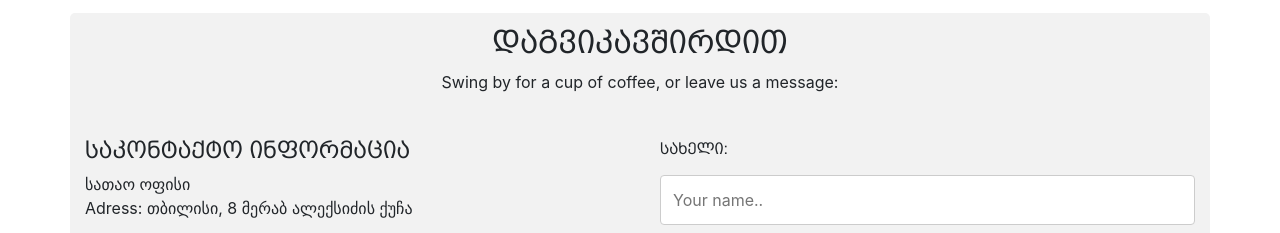
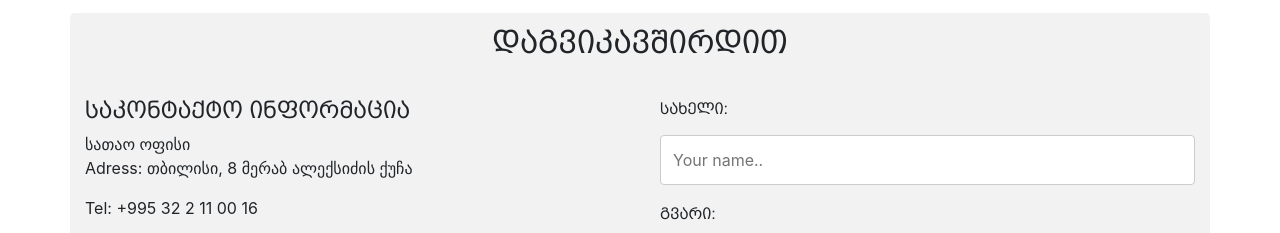
Before and after one commit to andriashvili/AMPost, a plain HTML site: page contact.html in a window 1280 px wide. Shown: the part 384-617 px from the top of the page. Drawn offline with nearby package versions, Linux system fonts and the light colour scheme.

Commit message:
text change

```diff
--- a/contact.html
+++ b/contact.html
@@ -40,7 +40,6 @@
 <div class="container">
   <div style="text-align:center">
     <h2 class="text1">დაგვიკავშირდით</h2>
-    <p>Swing by for a cup of coffee, or leave us a message:</p>
   </div>
   <div class="row">
     <div class="column">
```
Also changed, not shown: about.html (+1 -1 lines).
